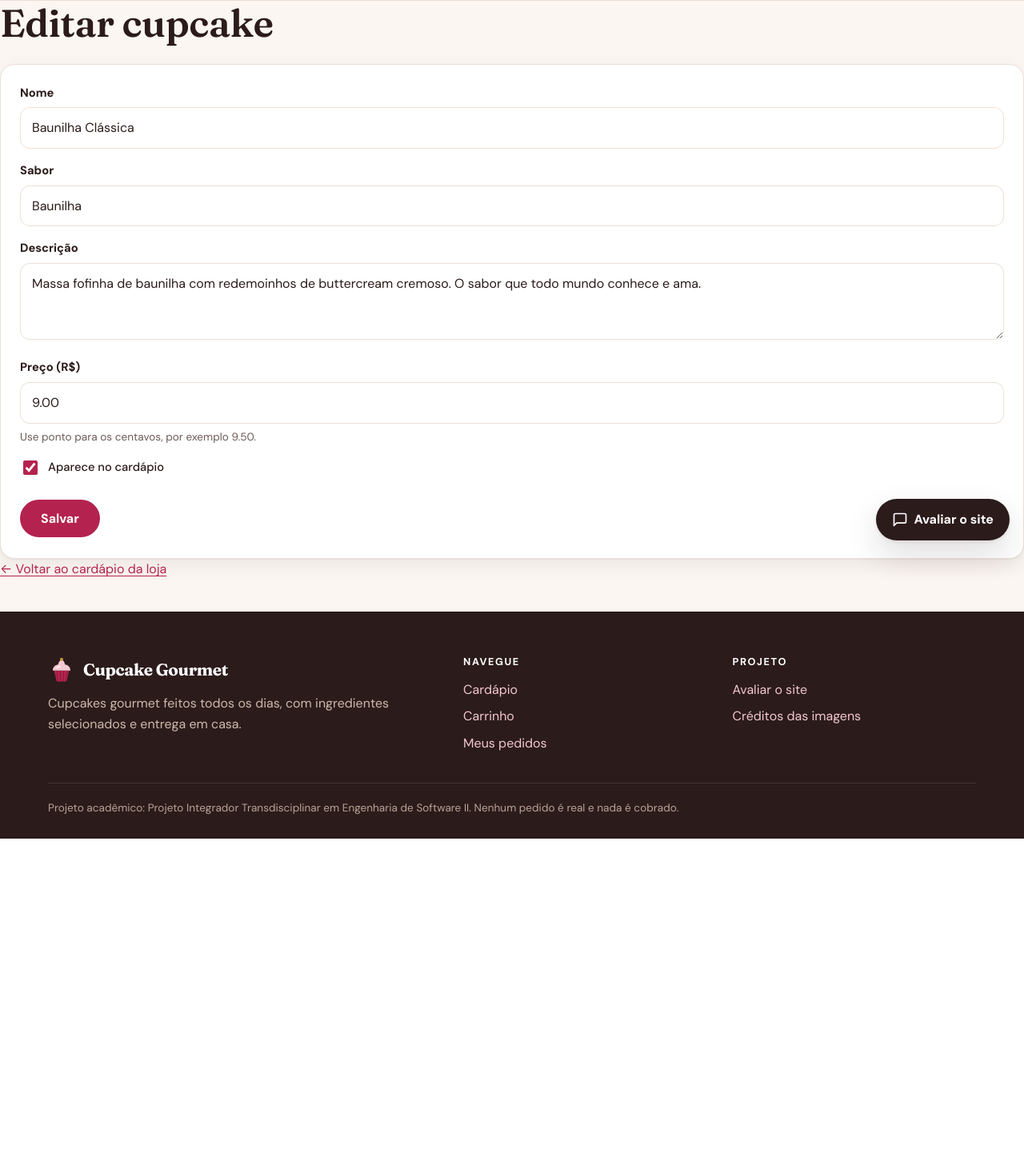
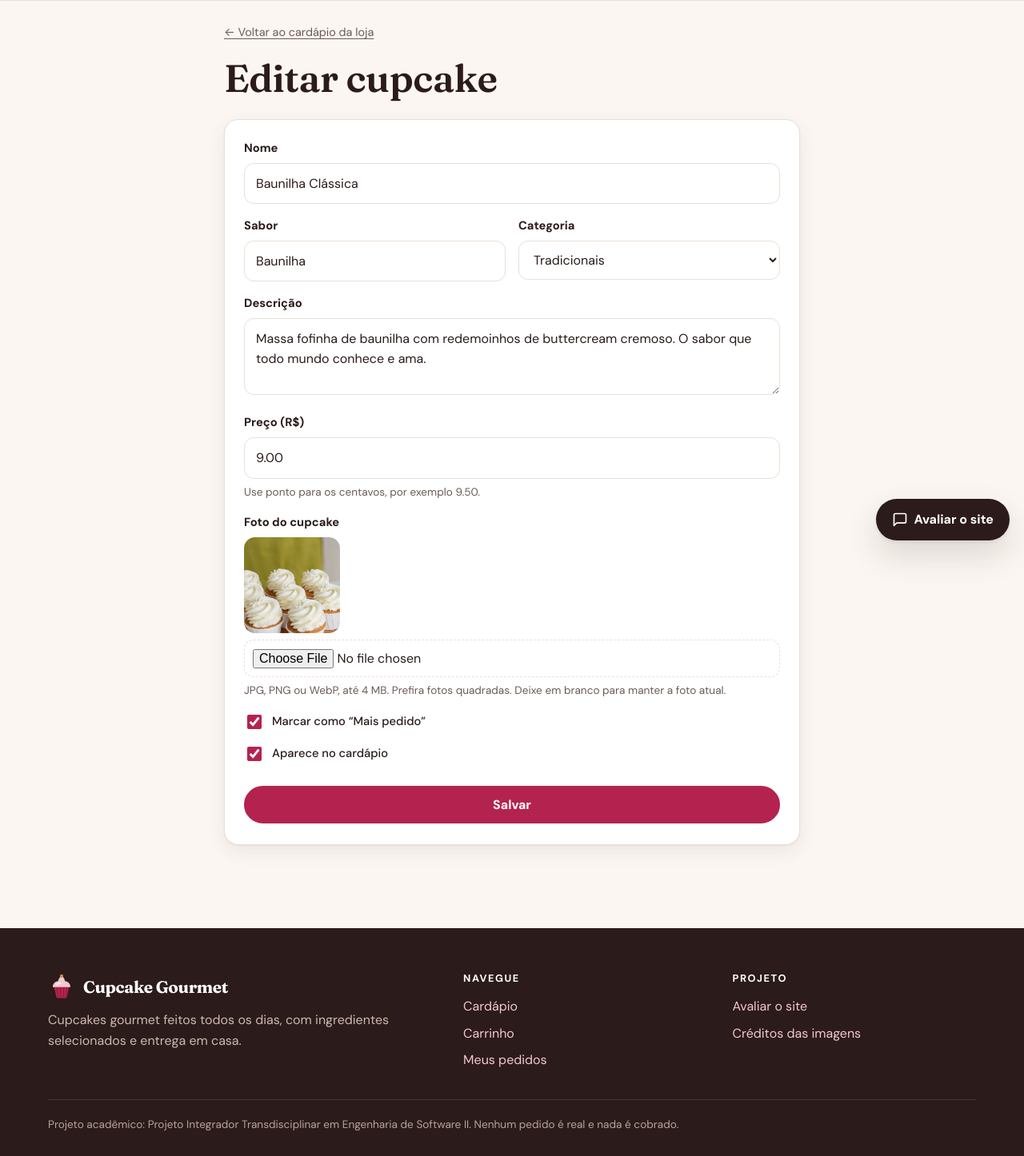
Before and after one commit to kayocmadev/cupcake-gourmet, a Laravel app: page /admin/cupcakes/1/editar in a window 1280 px wide. Shown: the part 106-1552 px from the top of the page at 80% size. Before the commit the page ends 1155 px from the top, so only its background shows below. Run offline with Laravel 12, Linux system fonts and the light colour scheme; the visitor is signed in with stand-in values (Sample User, id 1); data comes from the database, SQL or seed files in the repository.

Commit message:
feat: painel da loja com categoria, foto e destaque dos cupcakes

```diff
--- a/app/Http/Controllers/Admin/ProdutoAdminController.php
+++ b/app/Http/Controllers/Admin/ProdutoAdminController.php
@@ -6,6 +6,7 @@ use App\Http\Controllers\Controller;
 use App\Models\Produto;
 use Illuminate\Http\RedirectResponse;
 use Illuminate\Http\Request;
+use Illuminate\Validation\Rule;
 use Illuminate\View\View;
 
 class ProdutoAdminController extends Controller
@@ -45,14 +46,26 @@ class ProdutoAdminController extends Controller
         $dados = $request->validate([
             'nome' => ['required', 'string', 'max:100'],
             'sabor' => ['required', 'string', 'max:60'],
+            'categoria' => ['required', Rule::in(array_keys(Produto::CATEGORIAS))],
             'descricao' => ['required', 'string', 'max:1000'],
             'preco' => ['required', 'numeric', 'between:0.01,999.99'],
+            'imagem' => ['nullable', 'image', 'mimes:jpg,jpeg,png,webp', 'max:4096'],
         ], [
+            'imagem.image' => 'A foto deve ser uma imagem.',
+            'imagem.mimes' => 'A foto deve ser JPG, PNG ou WebP.',
+            'imagem.max' => 'A foto deve ter no máximo 4 MB.',
             'preco.between' => 'O preço deve estar entre R$ 0,01 e R$ 999,99.',
             'preco.numeric' => 'Informe o preço usando apenas números, por exemplo 9.50.',
         ]);
 
         $dados['ativo'] = $request->boolean('ativo');
+        $dados['destaque'] = $request->boolean('destaque');
+
+        if ($request->hasFile('imagem')) {
+            $dados['imagem'] = 'uploads/'.$request->file('imagem')->store('produtos', 'uploads');
+        } else {
+            unset($dados['imagem']);
+        }
 
         return $dados;
     }
--- a/resources/views/admin/produtos/form.blade.php
+++ b/resources/views/admin/produtos/form.blade.php
@@ -3,9 +3,11 @@
 @section('titulo', ($produto->exists ? 'Editar' : 'Novo').' cupcake · Painel da loja')
 
 @section('conteudo')
+    <div class="conteiner pagina texto-estreito">
+        <nav class="migalhas"><a href="{{ route('admin.produtos.index') }}">← Voltar ao cardápio da loja</a></nav>
         <h1>{{ $produto->exists ? 'Editar cupcake' : 'Novo cupcake' }}</h1>
 
-    <form class="formulario" method="POST" novalidate
+        <form class="formulario" method="POST" enctype="multipart/form-data" novalidate
               action="{{ $produto->exists ? route('admin.produtos.update', $produto) : route('admin.produtos.store') }}">
             @csrf
             @if ($produto->exists) @method('PUT') @endif
@@ -13,8 +15,20 @@
             <label for="nome">Nome</label>
             <input type="text" id="nome" name="nome" value="{{ old('nome', $produto->nome) }}" class="@error('nome') campo-erro @enderror" required>
 
+            <div class="grade-2" style="grid-template-columns:1fr 1fr">
+                <div>
                     <label for="sabor">Sabor</label>
                     <input type="text" id="sabor" name="sabor" value="{{ old('sabor', $produto->sabor) }}" class="@error('sabor') campo-erro @enderror" required>
+                </div>
+                <div>
+                    <label for="categoria">Categoria</label>
+                    <select id="categoria" name="categoria" class="@error('categoria') campo-erro @enderror" required>
+                        @foreach (\App\Models\Produto::CATEGORIAS as $chave => $rotulo)
+                            <option value="{{ $chave }}" @selected(old('categoria', $produto->categoria) === $chave)>{{ $rotulo }}</option>
+                        @endforeach
+                    </select>
+                </div>
+            </div>
 
             <label for="descricao">Descrição</label>
             <textarea id="descricao" name="descricao" class="@error('descricao') campo-erro @enderror" required>{{ old('descricao', $produto->descricao) }}</textarea>
@@ -23,10 +37,17 @@
             <input type="text" inputmode="decimal" id="preco" name="preco" value="{{ old('preco', $produto->preco) }}" class="@error('preco') campo-erro @enderror" required>
             <p class="ajuda">Use ponto para os centavos, por exemplo 9.50.</p>
 
+            <label for="imagem">Foto do cupcake</label>
+            @if ($produto->urlImagem())
+                <img src="{{ $produto->urlImagem() }}" alt="Foto atual" style="width:120px;height:120px;object-fit:cover;border-radius:14px;margin-bottom:8px">
+            @endif
+            <input type="file" id="imagem" name="imagem" accept="image/png,image/jpeg,image/webp">
+            <p class="ajuda">JPG, PNG ou WebP, até 4 MB. Prefira fotos quadradas. {{ $produto->exists ? 'Deixe em branco para manter a foto atual.' : '' }}</p>
+
+            <label class="opcao"><input type="checkbox" name="destaque" value="1" @checked(old('destaque', $produto->destaque))> Marcar como “Mais pedido”</label>
             <label class="opcao"><input type="checkbox" name="ativo" value="1" @checked(old('ativo', $produto->ativo))> Aparece no cardápio</label>
 
-        <button type="submit" class="botao">Salvar</button>
+            <button type="submit" class="botao botao-bloco">Salvar</button>
         </form>
-
-    <p><a href="{{ route('admin.produtos.index') }}">← Voltar ao cardápio da loja</a></p>
+    </div>
 @endsection
```
Also changed, not shown: resources/views/admin/pedidos/index.blade.php (+14 -9 lines), resources/views/admin/produtos/index.blade.php (+13 -5 lines), tests/Feature/AdminTest.php (+2 -1 lines). Lines whose indentation alone changed are shown as unchanged.
